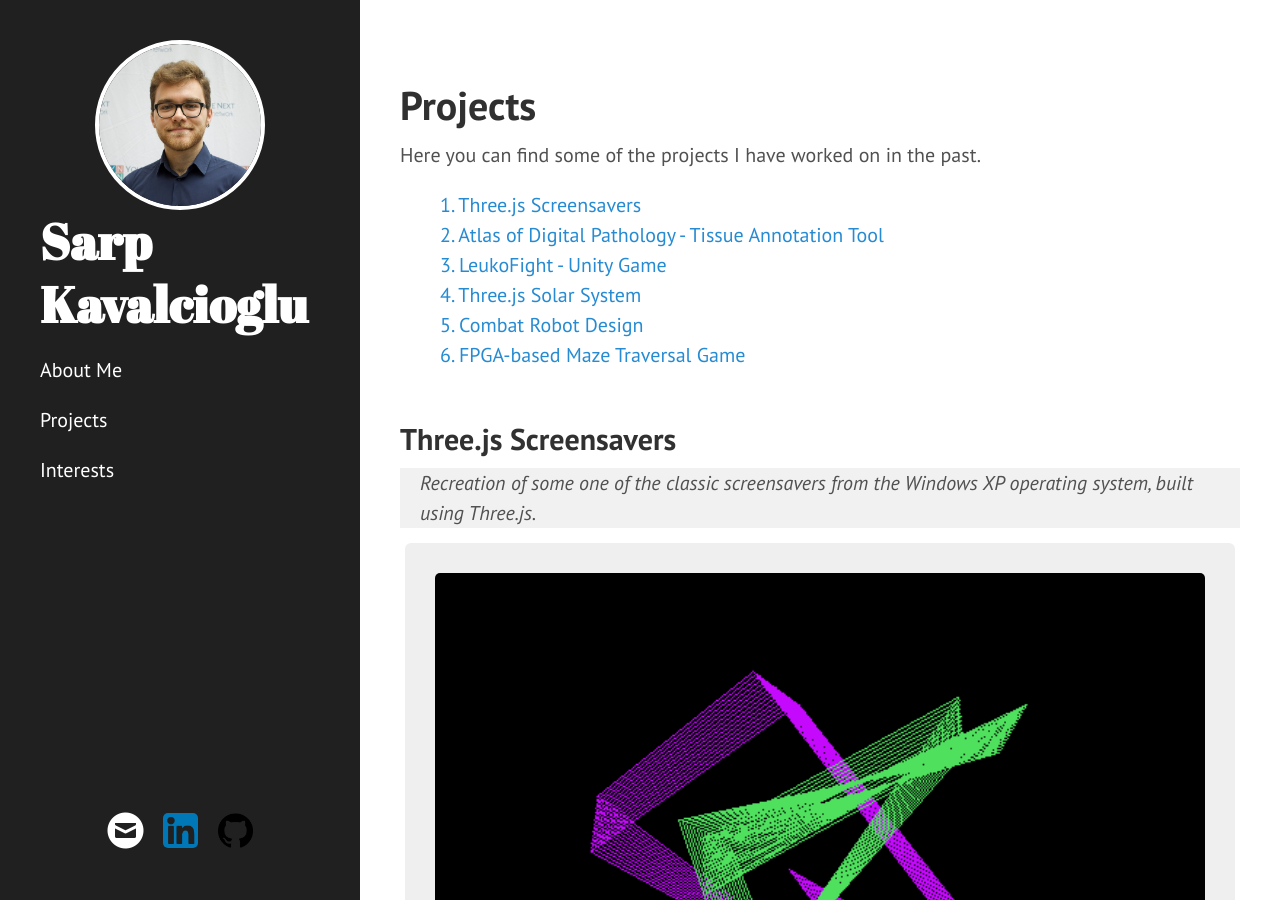
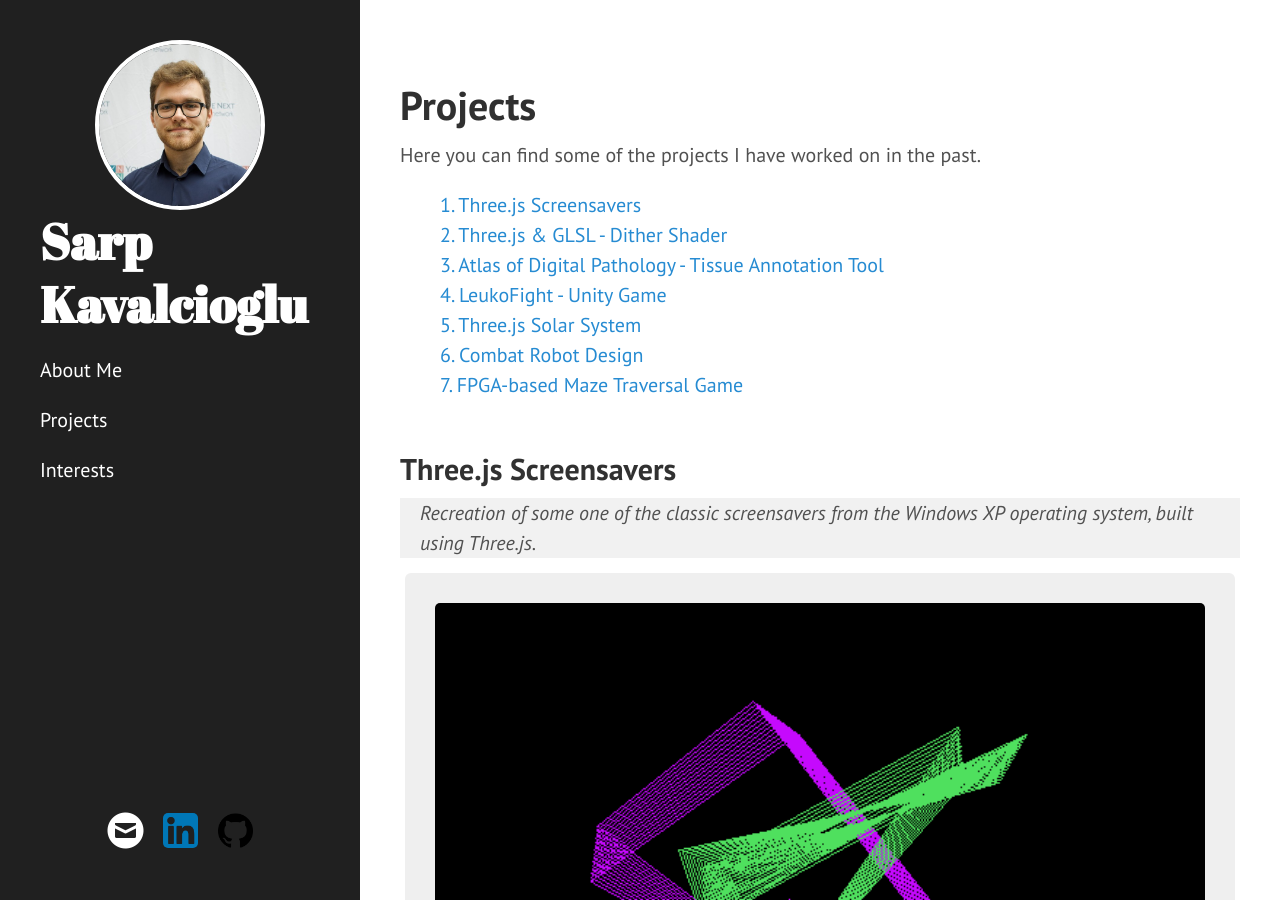
Before and after one commit to kavalcio/kavalcio.github.io, a Jekyll site: the page built from projects.md, in a window 1280 px wide and 900 px high. Built offline with Jekyll 4.4.1, drawn with Linux system fonts in a browser that asks for light colours; Markdown is read by kramdown in place of the engine named in the settings.

Commit message:
Fix list

```diff
--- a/projects.md
+++ b/projects.md
@@ -6,11 +6,12 @@ Here you can find some of the projects I have worked on in the past.
 
 <ol class='project-list'>
     <a href='#proj-threejs-screensavers'>1. Three.js Screensavers</a>
-    <a href='#proj-adp'>2. Atlas of Digital Pathology - Tissue Annotation Tool</a>
-    <a href='#proj-leukofight'>3. LeukoFight - Unity Game</a>
-    <a href='#proj-threejs-solar'>4. Three.js Solar System</a>
-    <a href='#proj-utra'>5. Combat Robot Design</a>
-    <a href='#proj-maze'>6. FPGA-based Maze Traversal Game</a>
+    <a href='#proj-threejs-dither'>2. Three.js & GLSL - Dither Shader</a>
+    <a href='#proj-adp'>3. Atlas of Digital Pathology - Tissue Annotation Tool</a>
+    <a href='#proj-leukofight'>4. LeukoFight - Unity Game</a>
+    <a href='#proj-threejs-solar'>5. Three.js Solar System</a>
+    <a href='#proj-utra'>6. Combat Robot Design</a>
+    <a href='#proj-maze'>7. FPGA-based Maze Traversal Game</a>
 </ol>
 
 <!--------------------------- Three.js Screensavers --------------------------->
@@ -46,8 +47,8 @@ Here you can find some of the projects I have worked on in the past.
 </div>
 
 <!--------------------------- Three.js Dither Shader --------------------------->
-<div id='proj-threejs-screensavers' class="proj-container">
-    <a href='#proj-threejs-screensavers' class="proj-title">Three.js & GLSL - Dither Shader</a>
+<div id='proj-threejs-dither' class="proj-container">
+    <a href='#proj-threejs-dither' class="proj-title">Three.js & GLSL - Dither Shader</a>
     <div class="proj-subheader">Series of shaders written in GLSL deployed on Three.js that apply different forms of dithering to a sample image.</div>
     <div class="proj-content horizontal">
         {%
```
